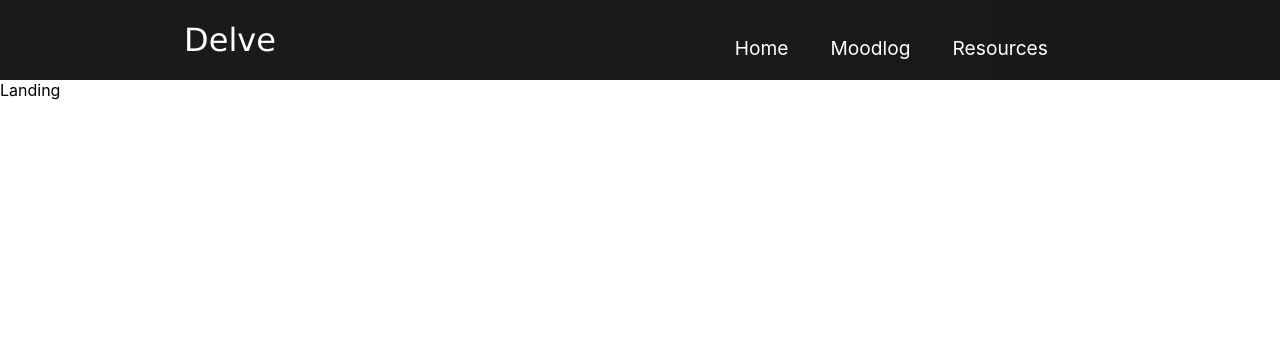
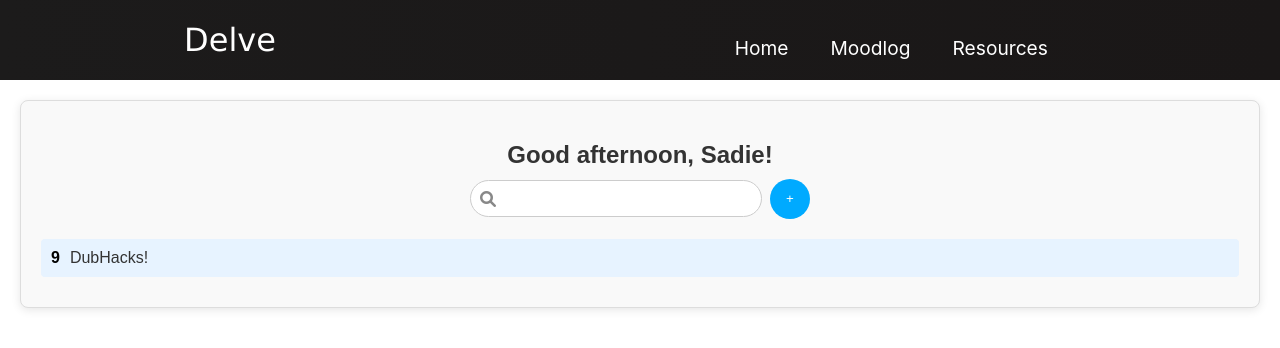
Before and after one commit to GaurangPP/delve, a React (Create React App) app in the folder delve-app/: page / in a window 1280 px wide. Shown: the top 348 px of the page. Built offline with nearby package versions, Linux system fonts and the light colour scheme.

Commit message:
Added search bar and greeting

```diff
--- a/delve-app/public/index.html
+++ b/delve-app/public/index.html
@@ -15,6 +15,7 @@
       user's mobile device or desktop. See https://developers.google.com/web/fundamentals/web-app-manifest/
     -->
     <link rel="manifest" href="%PUBLIC_URL%/manifest.json" />
+    <link rel="stylesheet" href="https://cdnjs.cloudflare.com/ajax/libs/font-awesome/6.0.0-beta3/css/all.min.css">
     <!--
       Notice the use of %PUBLIC_URL% in the tags above.
       It will be replaced with the URL of the `public` folder during the build.
--- a/delve-app/src/components/Landing.css
+++ b/delve-app/src/components/Landing.css
@@ -0,0 +1,86 @@
+.landing-container {
+    font-family: 'Arial', sans-serif;
+    margin: 20px;
+    padding: 20px;
+    border: 1px solid #ddd;
+    border-radius: 8px;
+    background-color: #f9f9f9;
+    box-shadow: 0 2px 10px rgba(0, 0, 0, 0.1);
+  }
+
+  .header {
+    display: flex;
+    flex-direction: column;
+    align-items: center;
+  }
+
+  .greeting {
+    font-size: 24px;
+    color: #333;
+    margin-bottom: 10px;
+  }
+
+  .search-container {
+    display: flex;
+    align-items: center;
+  }
+
+  .search-bar {
+    position: relative;
+    width: 250px; /* Adjust width as needed */
+  }
+
+  .search-bar i {
+    position: absolute;
+    left: 10px; /* Position icon inside input */
+    top: 50%;
+    transform: translateY(-50%);
+    color: #888;
+  }
+
+  .search-bar input {
+    width: 100%;
+    padding: 10px 10px 10px 30px; /* Add padding to leave space for icon */
+    border: 1px solid #ccc;
+    border-radius: 20px; /* Rounded corners */
+  }
+
+  .add-button {
+    background-color: #00aaff; /* Blue color */
+    color: white;
+    border: none;
+    border-radius: 50%; /* Circular shape */
+    padding: 10px;
+    margin-left: 50px; /* Space between search bar and button */
+    width: 40px;
+    height: 40px;
+    display: flex;
+    align-items: center;
+    justify-content: center;
+  }
+
+  .add-button:hover {
+    background-color: #0056b3;
+  }
+
+  .event-list {
+    margin-top: 20px;
+  }
+
+  .event-item {
+    display: flex;
+    align-items: center;
+    background-color: #e7f3ff;
+    padding: 10px;
+    border-radius: 4px;
+    margin-bottom: 10px;
+  }
+
+  .event-date {
+    font-weight: bold;
+    margin-right: 10px;
+  }
+
+  .event-name {
+    color: #333;
+  }
--- a/delve-app/src/components/Landing.jsx
+++ b/delve-app/src/components/Landing.jsx
@@ -1,7 +1,26 @@
-import React from 'react'
+import React from 'react';
+import './Landing.css';
 
 export const Landing = () => {
   return (
-    <div>Landing</div>
-  )
-}
+    <div className='landing-container'>
+      <header className='header'>
+        <h2 className='greeting'>Good afternoon, Sadie!</h2>
+        <div className='search-container'>
+            <div className='search-bar'>
+                <i className='fas fa-search'></i>
+                <input type='text' />
+            </div>
+            <button className='add-button'>+</button>
+        </div>
+      </header>
+      <div className='event-list'>
+        <div className='event-item'>
+          <span className='event-date'>9</span>
+          <span className='event-name'>DubHacks!</span>
+        </div>
+        {/* Add more event items here */}
+      </div>
+    </div>
+  );
+};
```
